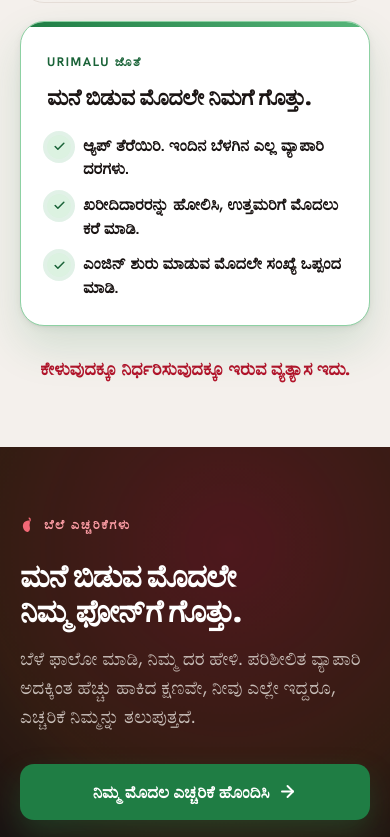
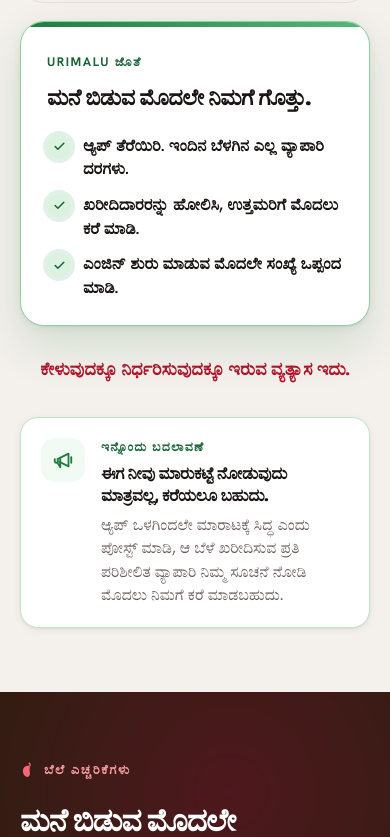
Before and after one commit to gayann-au/urimalu, a React (Vite) app: page / in a window 390 px wide. Shown: the part 1160-1997 px from the top of the page. Built offline with nearby package versions, Linux system fonts and the light colour scheme; no server answers.

Commit message:
feat: add Ready to Sell beat to landing page farmer narrative, fix mobile CTA button stacking

```diff
--- a/src/features/landing/LandingPage.css
+++ b/src/features/landing/LandingPage.css
@@ -152,6 +152,21 @@
 .uri-landing .m-shift{margin-top:30px;text-align:center;font-family:var(--font-display);font-weight:700;
   font-size:clamp(1.08rem,1rem + .5vw,1.3rem);color:var(--chilli-700);text-wrap:balance}
 
+/* Ready to Sell beat, woven into the two mornings narrative rather than a
+   section of its own: one tight card, not a new eyebrow and heading block. */
+.uri-landing .reverse-strip{margin-top:34px;display:flex;align-items:flex-start;gap:16px;
+  background:var(--card);border:1.5px solid var(--crop-200);border-radius:var(--radius-lg);
+  padding:clamp(20px,3vw,26px) clamp(20px,3vw,28px);box-shadow:var(--shadow-sm)}
+.uri-landing .reverse-ic{width:44px;height:44px;border-radius:14px;background:var(--crop-50);color:var(--crop-600);
+  display:grid;place-items:center;flex:none}
+.uri-landing .reverse-ic svg{width:22px;height:22px}
+.uri-landing .reverse-kicker{display:block;font-weight:700;font-size:.78rem;letter-spacing:.1em;
+  text-transform:uppercase;color:var(--crop-700)}
+.uri-landing .reverse-title{font-family:var(--font-display);font-weight:800;letter-spacing:-.015em;
+  font-size:clamp(1.05rem,.95rem + .4vw,1.22rem);line-height:1.3;color:var(--ink-900);margin-top:6px;text-wrap:balance}
+.uri-landing .reverse-body{color:var(--ink-600);font-size:.98rem;line-height:1.5;margin-top:6px}
+@media(min-width:640px){.uri-landing .reverse-strip{align-items:center}}
+
 /* Price alerts, the dark centrepiece */
 .uri-landing .alerts-stage{background:var(--ink-900);color:var(--paper);overflow:hidden;
   padding-block:clamp(68px,9vw,128px)}
@@ -228,8 +243,8 @@
 .uri-landing .cta h2{font-family:var(--font-display);font-weight:800;font-size:var(--text-3xl);line-height:1.12;
   letter-spacing:-.028em;margin-top:18px;text-wrap:balance}
 .uri-landing .cta p{color:rgba(255,255,255,.82);font-size:1.18rem;margin-top:16px}
-.uri-landing .cta .btn-row{justify-content:center;margin-top:38px}
-@media(min-width:560px){.uri-landing .cta .btn-row{display:inline-grid;grid-auto-flow:column}}
+.uri-landing .cta .btn-row{margin-top:38px}
+@media(min-width:560px){.uri-landing .cta .btn-row{display:inline-grid;grid-auto-flow:column;justify-content:center}}
 .uri-landing .quiet{margin:26px auto 0;text-align:center;color:var(--ink-500);font-size:.92rem;
   max-width:56ch;line-height:1.6}
 
--- a/src/features/landing/LandingPage.jsx
+++ b/src/features/landing/LandingPage.jsx
@@ -44,6 +44,11 @@ const cross = (
 const bell = (
   <svg viewBox="0 0 24 24" fill="none" stroke="currentColor" strokeWidth="2" strokeLinecap="round" strokeLinejoin="round" aria-hidden="true">
     <path d="M6 8a6 6 0 0 1 12 0c0 7 3 9 3 9H3s3-2 3-9" /><path d="M10.3 21a1.94 1.94 0 0 0 3.4 0" />
+  </svg>
+);
+const bullhorn = (
+  <svg viewBox="0 0 24 24" fill="none" stroke="currentColor" strokeWidth="2" strokeLinecap="round" strokeLinejoin="round" aria-hidden="true">
+    <path d="M3 11v2a2 2 0 0 0 2 2h1l3 5v-9" /><path d="M6 11 18 5v14L6 13" /><path d="M21 9v6" />
   </svg>
 );
 
@@ -302,6 +307,14 @@ export default function LandingPage() {
             <motion.p className="m-shift" variants={fadeUp} initial="hidden" whileInView="show" viewport={inView}>
               {t("landing.mornings.shift")}
             </motion.p>
+            <motion.div className="reverse-strip" variants={cardIn} initial="hidden" whileInView="show" viewport={inView}>
+              <span className="reverse-ic">{bullhorn}</span>
+              <div className="reverse-copy">
+                <span className="reverse-kicker">{t("landing.mornings.reverseKicker")}</span>
+                <p className="reverse-title">{t("landing.mornings.reverseTitle")}</p>
+                <p className="reverse-body">{t("landing.mornings.reverseBody")}</p>
+              </div>
+            </motion.div>
           </div>
         </section>
 
--- a/src/i18n/en.json
+++ b/src/i18n/en.json
@@ -455,7 +455,10 @@
       "g1": "Open the app. Every merchant's rate, this morning.",
       "g2": "Compare buyers and call the best one first.",
       "g3": "Agree on the number before you start the engine.",
-      "shift": "That is the difference between asking and deciding."
+      "shift": "That is the difference between asking and deciding.",
+      "reverseKicker": "One more shift",
+      "reverseTitle": "You are not only watching the market anymore. You can call it.",
+      "reverseBody": "Post Ready to Sell from inside the app, and every verified merchant buying that crop sees your notice and can call you first."
     },
     "alerts": {
       "eyebrow": "Price alerts",
--- a/src/i18n/kn.json
+++ b/src/i18n/kn.json
@@ -455,7 +455,10 @@
       "g1": "ಆ್ಯಪ್ ತೆರೆಯಿರಿ. ಇಂದಿನ ಬೆಳಗಿನ ಎಲ್ಲ ವ್ಯಾಪಾರಿ ದರಗಳು.",
       "g2": "ಖರೀದಿದಾರರನ್ನು ಹೋಲಿಸಿ, ಉತ್ತಮರಿಗೆ ಮೊದಲು ಕರೆ ಮಾಡಿ.",
       "g3": "ಎಂಜಿನ್ ಶುರು ಮಾಡುವ ಮೊದಲೇ ಸಂಖ್ಯೆ ಒಪ್ಪಂದ ಮಾಡಿ.",
-      "shift": "ಕೇಳುವುದಕ್ಕೂ ನಿರ್ಧರಿಸುವುದಕ್ಕೂ ಇರುವ ವ್ಯತ್ಯಾಸ ಇದು."
+      "shift": "ಕೇಳುವುದಕ್ಕೂ ನಿರ್ಧರಿಸುವುದಕ್ಕೂ ಇರುವ ವ್ಯತ್ಯಾಸ ಇದು.",
+      "reverseKicker": "ಇನ್ನೊಂದು ಬದಲಾವಣೆ",
+      "reverseTitle": "ಈಗ ನೀವು ಮಾರುಕಟ್ಟೆ ನೋಡುವುದು ಮಾತ್ರವಲ್ಲ, ಕರೆಯಲೂ ಬಹುದು.",
+      "reverseBody": "ಆ್ಯಪ್ ಒಳಗಿಂದಲೇ ಮಾರಾಟಕ್ಕೆ ಸಿದ್ಧ ಎಂದು ಪೋಸ್ಟ್ ಮಾಡಿ, ಆ ಬೆಳೆ ಖರೀದಿಸುವ ಪ್ರತಿ ಪರಿಶೀಲಿತ ವ್ಯಾಪಾರಿ ನಿಮ್ಮ ಸೂಚನೆ ನೋಡಿ ಮೊದಲು ನಿಮಗೆ ಕರೆ ಮಾಡಬಹುದು."
     },
     "alerts": {
       "eyebrow": "ಬೆಲೆ ಎಚ್ಚರಿಕೆಗಳು",
```
